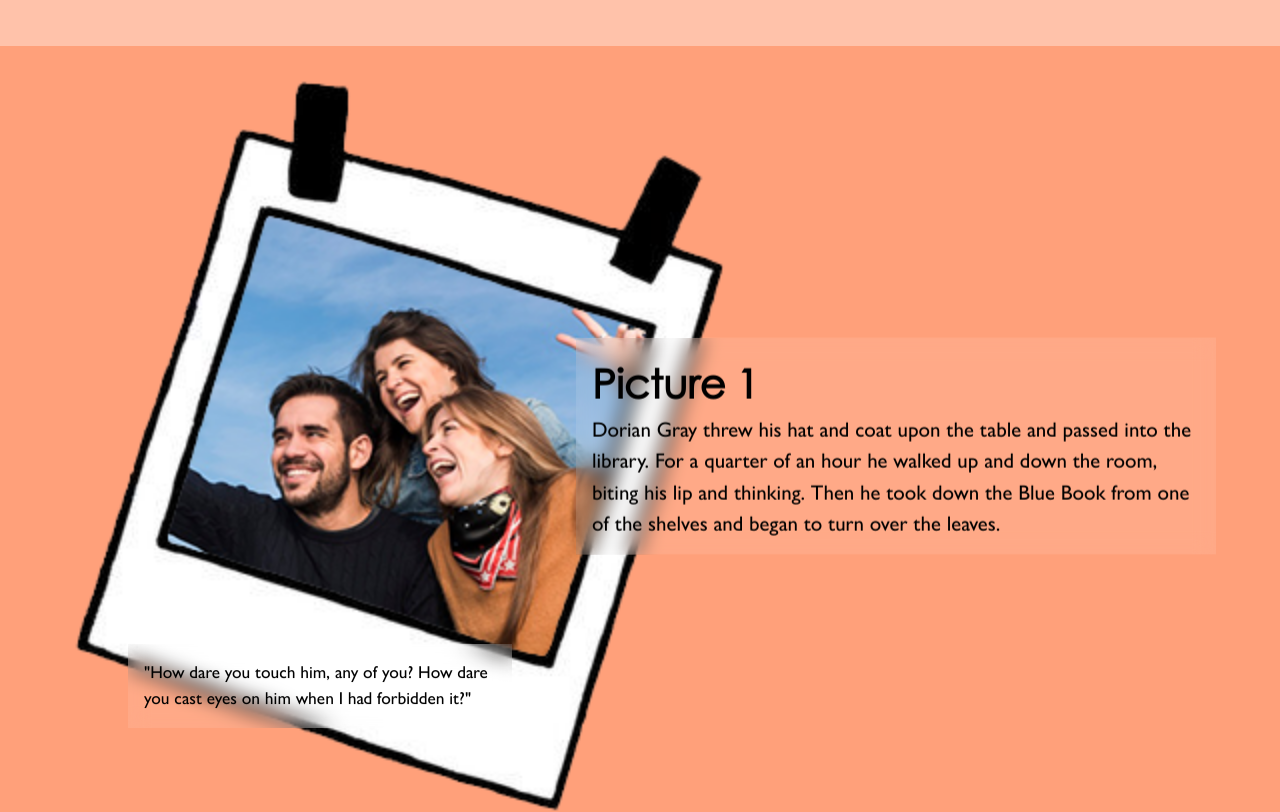
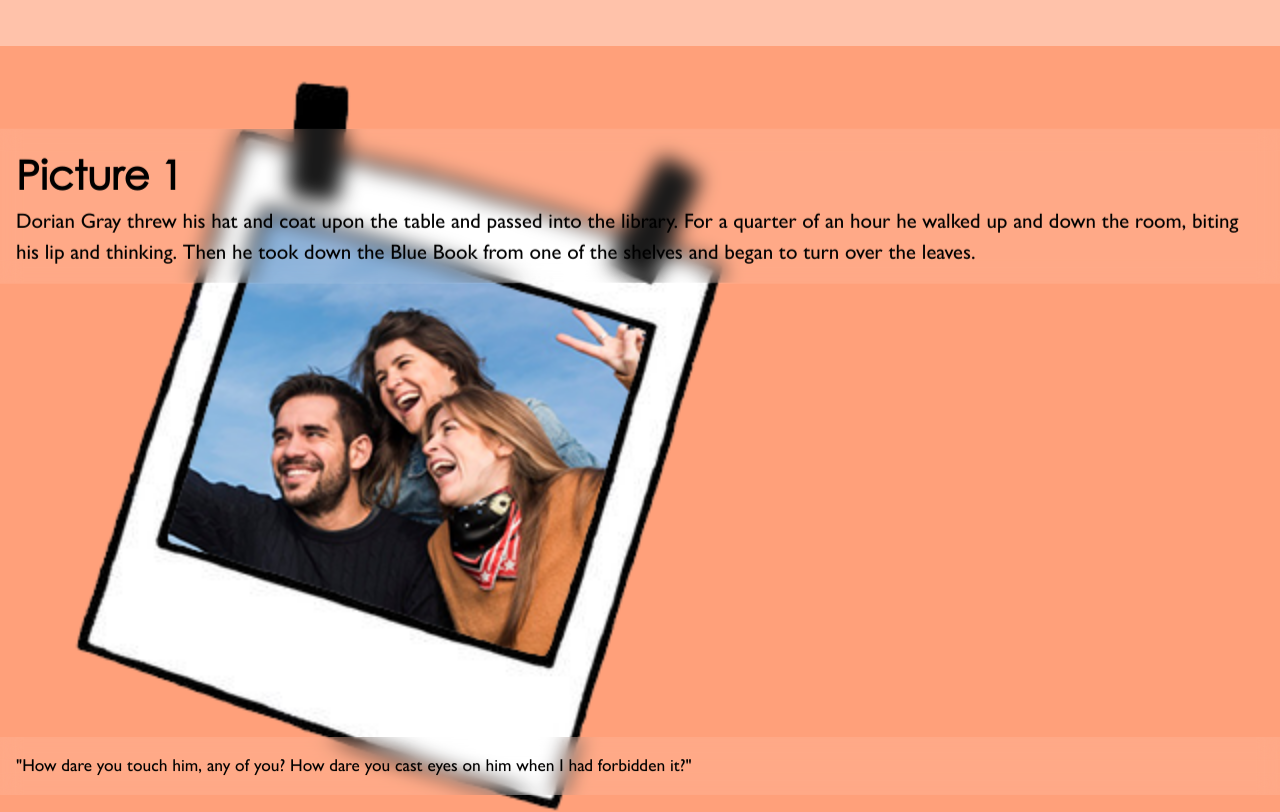
Before and after one commit to s364549/our-last-summer, a plain HTML site: page index.html in a window 1280 px wide. Shown: the part 860-1672 px from the top of the page. Drawn offline with Linux system fonts and the light colour scheme.

Commit message:
Fikset så bildene er synlige

```diff
--- a/mobile.css
+++ b/mobile.css
@@ -55,11 +55,10 @@ h2 {
 }
 
 .screen > *:first-child {
-  width: 50vw;
+  width: 100vw;
   position: absolute;
-  top: 50%;
+  top: 20%;
   transform: translateY(-50%);
-  margin-left: 45vw;
   overflow-y: auto;
   max-height: 100vh;
   box-shadow: inset 0 0 0 200px rgb(255 255 255 / 10%);
@@ -68,11 +67,10 @@ h2 {
 }
 
 .description {
-  width: 30vw;
+  width: 100vw;
   position: absolute;
-  top: 80%;
+  top: 90%;
   transform: translateY(-50%);
-  margin-left: 10vw;
   overflow-y: auto;
   max-height: 100vh;
   box-shadow: inset 0 0 0 200px rgb(255 255 255 / 10%);
```
